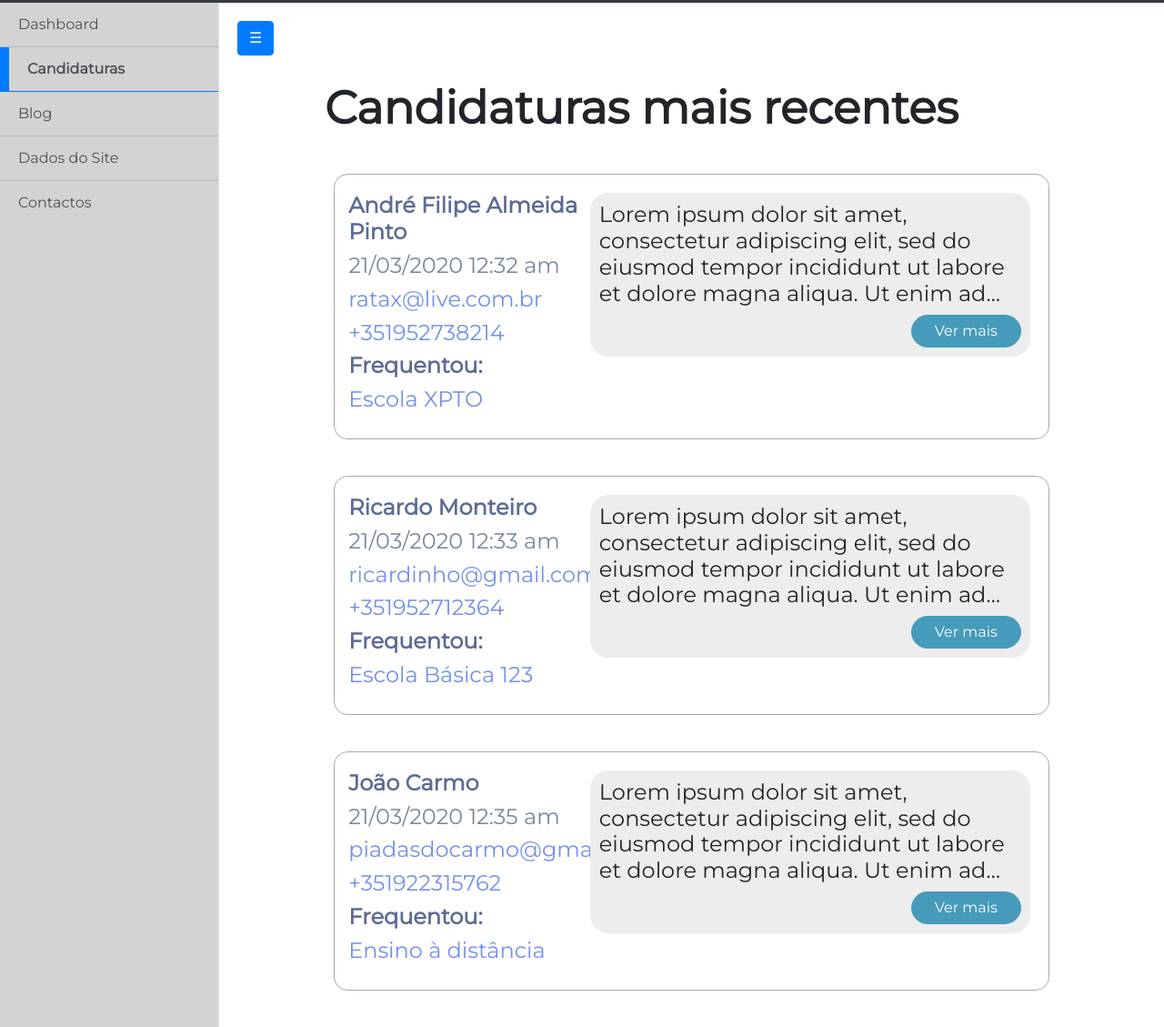
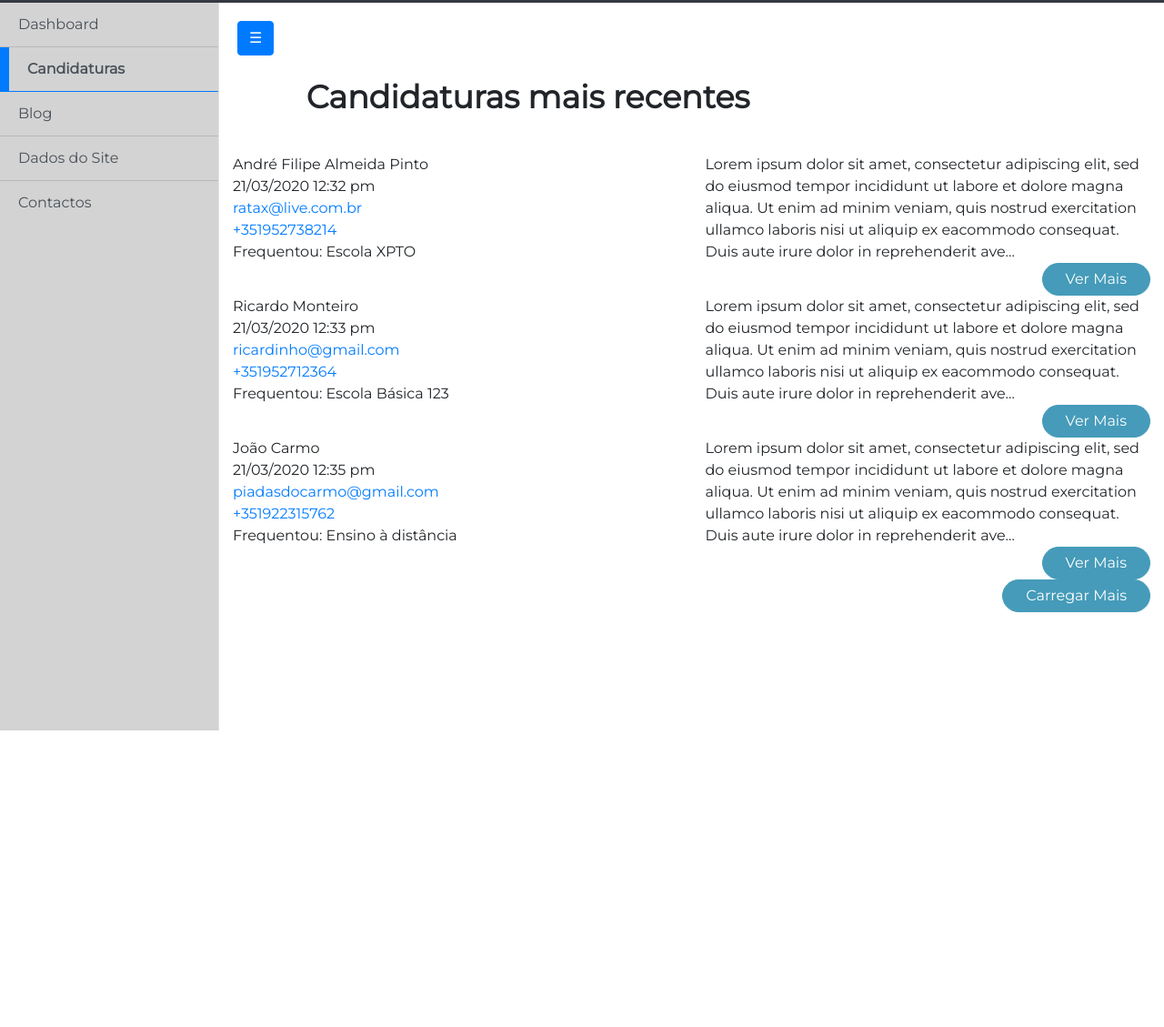
Before and after one commit to CaptainRatax/projeto-gps, a plain HTML site: page frontend/backoffice/gerirCandidaturas.html in a window 1280 px wide. Shown: the part 72-1201 px from the top of the page at 91% size. After the commit the page ends 875 px from the top, so only its background shows below. Drawn offline with nearby package versions, Linux system fonts and the light colour scheme.

Commit message:
Eliminação total de alguns defeitos encontrados no css em relação a responsividade.
BAM! Defeitos eliminados

```diff
--- a/frontend/backoffice/gerirCandidaturas.html
+++ b/frontend/backoffice/gerirCandidaturas.html
@@ -73,128 +73,87 @@
                 <div class="tituloContactos">
                     <span>Candidaturas mais recentes</span>
                 </div>
-                <div class="adminCandidaturasPanel">
-                    <div class="panel panel-default">
-                        <div class="row pnlMain">
-                            <div class="adminCandidaturasColEsq">
-                                <div class="row">
-                                    <div class="adminCandidaturasCol1">
-                                        <h4 class="adminCandidaturaTitulo">André Filipe Almeida Pinto</h4>
-                                    </div>
-                                    <div class="adminCandidaturasCol1">
-                                        <h4 class="adminCandidaturaData">21/03/2020 12:32 am</h4>
-                                    </div>
-                                </div>
-                                <div class="row">
-                                    <div class="adminCandidaturasCol1">
-                                        <h4 class="adminCandidaturaDestaque">ratax@live.com.br</h4>
-                                    </div>
-                                    <div class="adminCandidaturasCol1">
-                                        <h4 class="adminCandidaturaDestaque">+351952738214</h4>
-                                    </div>
-                                </div>
-                                <div class="row">
-                                    <div class="adminCandidaturasCol1">
-                                        <h4 class="adminCandidaturaTitulo">Frequentou:</h4>
-                                        <h4 class="adminCandidaturaDestaque">Escola XPTO</h4>
-                                    </div>
-                                </div>
+                <div class="areaCandidaturas">
+                    <div class="row itemCandidaturas">
+                        <div class="col-md areaInformacoes">
+                            <div class="textoNome">
+                                <span>André Filipe Almeida Pinto</span>
                             </div>
-                            <div class="adminCandidaturasColDir">
-                                <div class="panel panel-default">
-                                    <div class="panel-body">
-                                        <h4 class="verMais">Lorem ipsum dolor sit amet, consectetur adipiscing elit, sed do eiusmod tempor incididunt ut labore et dolore magna aliqua. Ut enim ad minim veniam, quis nostrud exercitation ullamco laboris nisi ut aliquip ex ea
-                                            commodo consequat. Duis aute irure dolor in reprehenderit in voluptate velit esse cillum dolore eu fugiat nulla pariatur. Excepteur sint occaecat cupidatat non proident, sunt in culpa qui officia deserunt mollit
-                                            anim id est laborum.</h4>
-                                        <button type="button" class="btn btn-info">Ver mais</button>
-                                    </div>
-                                </div>
+                            <div class="textoData">
+                                <span>21/03/2020 12:32 pm</span>
+                            </div>
+                            <div class="textoEmail">
+                                <a href="mailto:ratax@live.com.pt">ratax@live.com.br</a>
+                            </div>
+                            <div class="textoNumero">
+                                <a href="tel:+351952738214">+351952738214</a>
+                            </div>
+                            <div class="textoEscola">
+                                <span class="escolaEstatico">Frequentou: </span>
+                                <span class="escolaDinamico">Escola XPTO</span>
+                            </div>
+                        </div>
+                        <div class="col-md areaDescricao">
+                            <span>Lorem ipsum dolor sit amet, consectetur adipiscing elit, sed do eiusmod tempor incididunt ut labore et dolore magna aliqua. Ut enim ad minim veniam, quis nostrud exercitation ullamco laboris nisi ut aliquip ex eacommodo consequat. Duis aute irure dolor in reprehenderit ave...</span>
+                            <div class="botaoVerMais">
+                                <a href="./detalhesCandidatura.html" class="btn btn-info">Ver Mais</a>
                             </div>
                         </div>
                     </div>
-                </div>
-
-
-                <div class="adminCandidaturasPanel">
-                    <div class="panel panel-default">
-                        <div class="row pnlMain">
-                            <div class="adminCandidaturasColEsq">
-                                <div class="row">
-                                    <div class="adminCandidaturasCol1">
-                                        <h4 class="adminCandidaturaTitulo">Ricardo Monteiro</h4>
-                                    </div>
-                                    <div class="adminCandidaturasCol1">
-                                        <h4 class="adminCandidaturaData">21/03/2020 12:33 am</h4>
-                                    </div>
-                                </div>
-                                <div class="row">
-                                    <div class="adminCandidaturasCol1">
-                                        <h4 class="adminCandidaturaDestaque">ricardinho@gmail.com</h4>
-                                    </div>
-                                    <div class="adminCandidaturasCol1">
-                                        <h4 class="adminCandidaturaDestaque">+351952712364</h4>
-                                    </div>
-                                </div>
-                                <div class="row">
-                                    <div class="adminCandidaturasCol1">
-                                        <h4 class="adminCandidaturaTitulo">Frequentou:</h4>
-                                        <h4 class="adminCandidaturaDestaque">Escola Básica 123</h4>
-                                    </div>
-                                </div>
+                    <div class="row itemCandidaturas">
+                        <div class="col-md areaInformacoes">
+                            <div class="textoNome">
+                                <span>Ricardo Monteiro</span>
                             </div>
-                            <div class="adminCandidaturasColDir">
-                                <div class="panel panel-default">
-                                    <div class="panel-body">
-                                        <h4 class="verMais">Lorem ipsum dolor sit amet, consectetur adipiscing elit, sed do eiusmod tempor incididunt ut labore et dolore magna aliqua. Ut enim ad minim veniam, quis nostrud exercitation ullamco laboris nisi ut aliquip ex ea
-                                            commodo consequat. Duis aute irure dolor in reprehenderit in voluptate velit esse cillum dolore eu fugiat nulla pariatur. Excepteur sint occaecat cupidatat non proident, sunt in culpa qui officia deserunt mollit
-                                            anim id est laborum.</h4>
-                                        <button type="button" class="btn btn-info">Ver mais</button>
-                                    </div>
-                                </div>
+                            <div class="textoData">
+                                <span>21/03/2020 12:33 pm</span>
+                            </div>
+                            <div class="textoEmail">
+                                <a href="mailto:ricardinho@gmail.com">ricardinho@gmail.com</a>
+                            </div>
+                            <div class="textoNumero">
+                                <a href="tel:+351952712364">+351952712364</a>
+                            </div>
+                            <div class="textoEscola">
+                                <span class="escolaEstatico">Frequentou: </span>
+                                <span class="escolaDinamico">Escola Básica 123</span>
+                            </div>
+                        </div>
+                        <div class="col-md areaDescricao">
+                            <span>Lorem ipsum dolor sit amet, consectetur adipiscing elit, sed do eiusmod tempor incididunt ut labore et dolore magna aliqua. Ut enim ad minim veniam, quis nostrud exercitation ullamco laboris nisi ut aliquip ex eacommodo consequat. Duis aute irure dolor in reprehenderit ave...</span>
+                            <div class="botaoVerMais">
+                                <a href="./detalhesCandidatura.html" class="btn btn-info">Ver Mais</a>
                             </div>
                         </div>
                     </div>
-                </div>
-
-
-                <div class="adminCandidaturasPanel">
-                    <div class="panel panel-default">
-                        <div class="row pnlMain">
-                            <div class="adminCandidaturasColEsq">
-                                <div class="row">
-                                    <div class="adminCandidaturasCol1">
-                                        <h4 class="adminCandidaturaTitulo">João Carmo</h4>
-                                    </div>
-                                    <div class="adminCandidaturasCol1">
-                                        <h4 class="adminCandidaturaData">21/03/2020 12:35 am</h4>
-                                    </div>
-                                </div>
-                                <div class="row">
-                                    <div class="adminCandidaturasCol1">
-                                        <h4 class="adminCandidaturaDestaque">piadasdocarmo@gmail.com</h4>
-                                    </div>
-                                    <div class="adminCandidaturasCol1">
-                                        <h4 class="adminCandidaturaDestaque">+351922315762</h4>
-                                    </div>
-                                </div>
-                                <div class="row">
-                                    <div class="adminCandidaturasCol1">
-                                        <h4 class="adminCandidaturaTitulo">Frequentou:</h4>
-                                        <h4 class="adminCandidaturaDestaque">Ensino à distância</h4>
-                                    </div>
-                                </div>
+                    <div class="row itemCandidaturas">
+                        <div class="col-md areaInformacoes">
+                            <div class="textoNome">
+                                <span>João Carmo</span>
                             </div>
-                            <div class="adminCandidaturasColDir">
-                                <div class="panel panel-default">
-                                    <div class="panel-body">
-                                        <h4 class="verMais">Lorem ipsum dolor sit amet, consectetur adipiscing elit, sed do eiusmod tempor incididunt ut labore et dolore magna aliqua. Ut enim ad minim veniam, quis nostrud exercitation ullamco laboris nisi ut aliquip ex ea
-                                            commodo consequat. Duis aute irure dolor in reprehenderit in voluptate velit esse cillum dolore eu fugiat nulla pariatur. Excepteur sint occaecat cupidatat non proident, sunt in culpa qui officia deserunt mollit
-                                            anim id est laborum.</h4>
-                                        <button type="button" class="btn btn-info">Ver mais</button>
-                                    </div>
-                                </div>
+                            <div class="textoData">
+                                <span>21/03/2020 12:35 pm</span>
+                            </div>
+                            <div class="textoEmail">
+                                <a href="mailto:piadasdocarmo@gmail.com">piadasdocarmo@gmail.com</a>
+                            </div>
+                            <div class="textoNumero">
+                                <a href="tel:+351922315762">+351922315762</a>
+                            </div>
+                            <div class="textoEscola">
+                                <span class="escolaEstatico">Frequentou: </span>
+                                <span class="escolaDinamico">Ensino à distância</span>
                             </div>
                         </div>
+                        <div class="col-md areaDescricao">
+                            <span>Lorem ipsum dolor sit amet, consectetur adipiscing elit, sed do eiusmod tempor incididunt ut labore et dolore magna aliqua. Ut enim ad minim veniam, quis nostrud exercitation ullamco laboris nisi ut aliquip ex eacommodo consequat. Duis aute irure dolor in reprehenderit ave...</span>
+                            <div class="botaoVerMais">
+                                <a href="./detalhesCandidatura.html" class="btn btn-info">Ver Mais</a>
+                            </div>
+                        </div>
+                    </div>
+                    <div class="botaoCarregarMais">
+                        <button class="btn btn-info">Carregar Mais</button>
                     </div>
                 </div>
             </div>
--- a/frontend/css/gerirCandidaturas.css
+++ b/frontend/css/gerirCandidaturas.css
@@ -74,3 +74,9 @@
      border-radius: 15px;
      padding: 20px;
  }
+
+.tituloContactos {
+    margin-left: 8%;
+    font-size: 35px;
+    font-weight: bold;
+}
```
